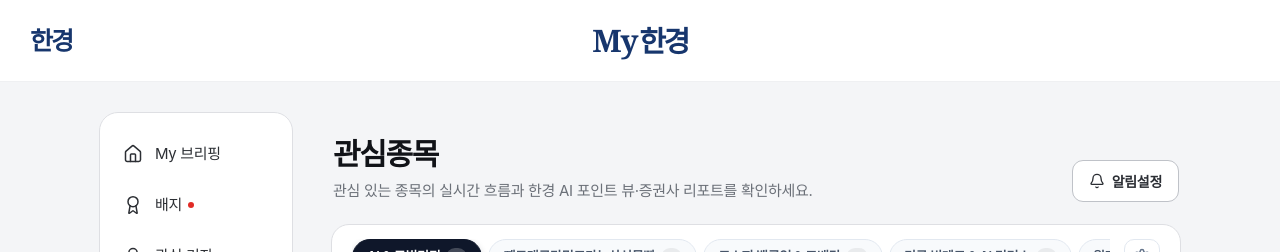
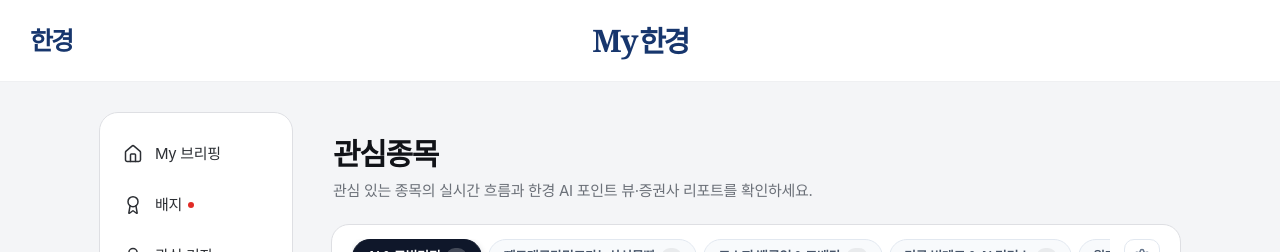
Before and after one commit to hktouchkim/myhankyung, a Next.js app: page /watchlist in a window 1280 px wide. Shown: the top 252 px of the page. Built offline with nearby package versions, Linux system fonts and the light colour scheme.

Commit message:
관심종목 페이지 상단 알림설정 버튼 제거

```diff
--- a/app/page.tsx
+++ b/app/page.tsx
@@ -2588,18 +2588,6 @@ export function MyHankyungClient({ initialView = "home" }: { initialView?: "home
                 <div>
                   <h1>관심종목</h1>
                   <p>관심 있는 종목의 실시간 흐름과 한경 AI 포인트 뷰·증권사 리포트를 확인하세요.</p>
-                </div>
-                <div className="watchlist-title-right">
-                  <button
-                    className="button action-control-button watchlist-alert-btn"
-                    type="button"
-                    onClick={openAlertsDialog}
-                    aria-label="알림 설정"
-                    title="알림 설정"
-                  >
-                    <Bell size={16} />
-                    <span>알림설정</span>
-                  </button>
                 </div>
               </div>
 
```
